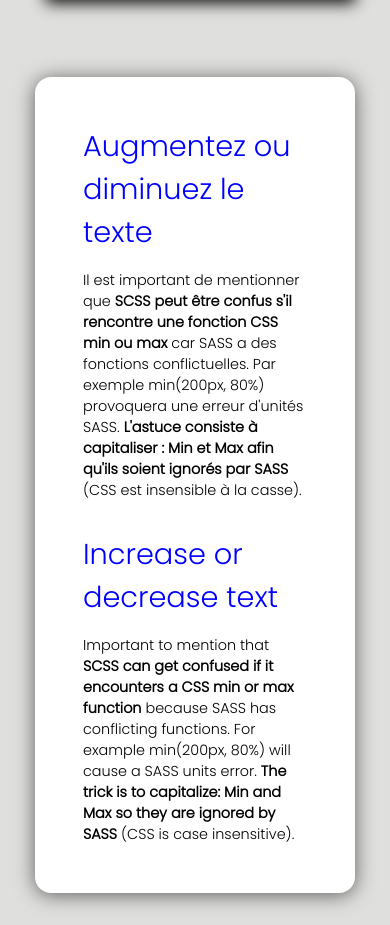
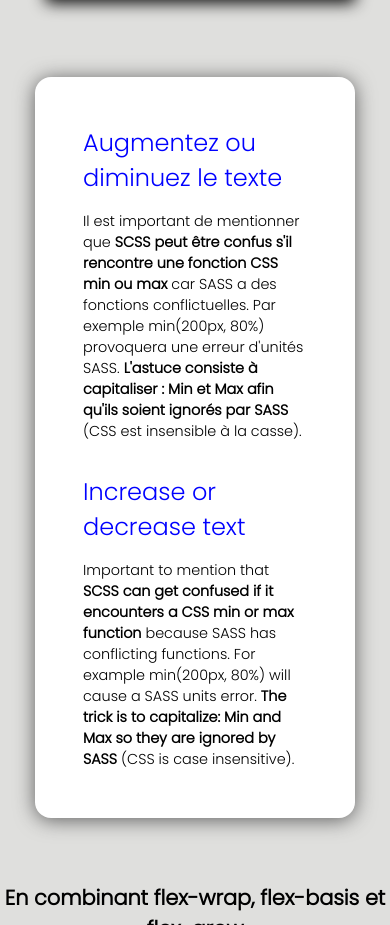
Before and after one commit to Neelyaa/NMQResponsive, a plain HTML site: page index.html in a window 390 px wide. Shown: the part 2744-3669 px from the top of the page. Drawn offline with Linux system fonts and the light colour scheme.

Commit message:
ajout NMQ

```diff
--- a/style.css
+++ b/style.css
@@ -114,7 +114,7 @@ p>span {
 
 .ptitle {
     color: blue;
-    font-size: clamp(1.8rem, 3vw, 2.3rem);
+    font-size: clamp(1.5rem, 3vw, 2.3rem);
     margin-bottom: 1rem;
 }
 
```
